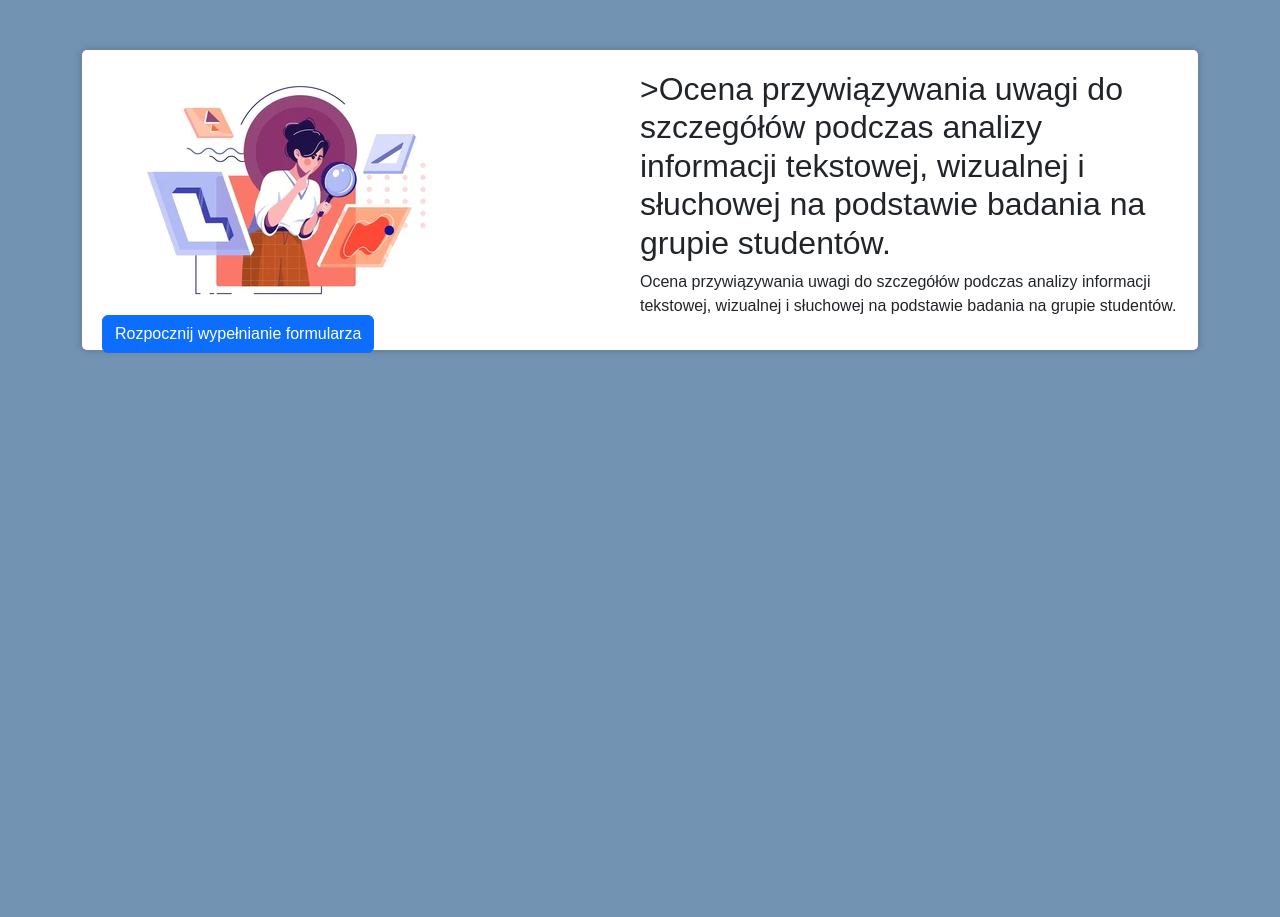
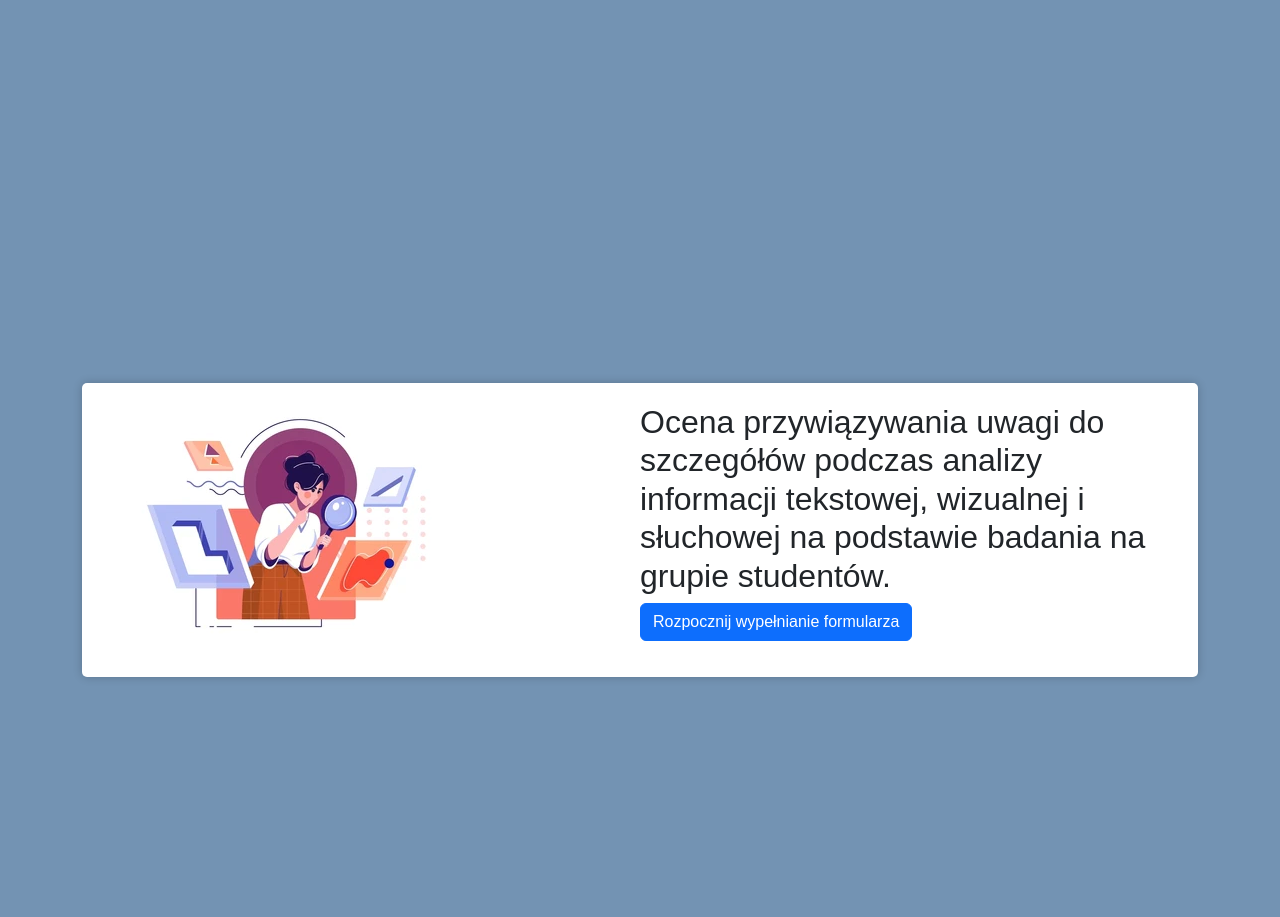
Before and after one commit to ArkadiuszKarbowski/assessment-of-attention-to-detail, a Flask app: page / in a window 1280 px wide. Shown: the top 917 px of the page. Before the commit the page ends 353 px from the top, so only its background shows below. Run offline with Flask 3, Linux system fonts and the light colour scheme.

Commit message:
changes in style

```diff
--- a/templates/home.html
+++ b/templates/home.html
@@ -17,28 +17,23 @@
 			float: right;
 			width: 50%;
 		}
-    #form-container
-    {
-      height: 300px;
+		#form-container {
+			margin: calc(50% - 175px) 0;
 		}
 	</style>
 </head>
 <body>
 	<div class="container mt-5">
-    <div class="text-center">
-  </div>
 		<form id="form-container">
 			<div class="column" id="left">
 				<img src="static/banner.png" alt="Banner" class="img-fluid">
 			</div>
 			<div class="column" id="right">
-    <h2>>Ocena przywiązywania uwagi do szczegółów podczas analizy informacji tekstowej, wizualnej i słuchowej na podstawie badania na grupie studentów.</h2>
-		<p>Ocena przywiązywania uwagi do szczegółów podczas analizy informacji tekstowej, wizualnej i słuchowej na podstawie badania na grupie studentów.</p>
+				<h2>Ocena przywiązywania uwagi do szczegółów podczas analizy informacji tekstowej, wizualnej i słuchowej na podstawie badania na grupie studentów.</h2>
 			</div>
-
-      <button tm-5  class="btn btn-primary mb-3" type="button" onclick="window.location.href='/page2'">Rozpocznij wypełnianie formularza</button>
+			<button class="btn btn-primary mb-3" type="button" onclick="window.location.href='/page2'">Rozpocznij wypełnianie formularza</button>
 		</form>
 	</div>
 	<script src="https://cdn.jsdelivr.net/npm/bootstrap@5.3.0-alpha3/dist/js/bootstrap.min.js" integrity="sha384-Y4oOpwW3duJdCWv5ly8SCFYWqFDsfob/3GkgExXKV4idmbt98QcxXYs9UoXAB7BZ" crossorigin="anonymous"></script>
-
 </body>
+</html>
```
Lines whose indentation alone changed are shown as unchanged.
